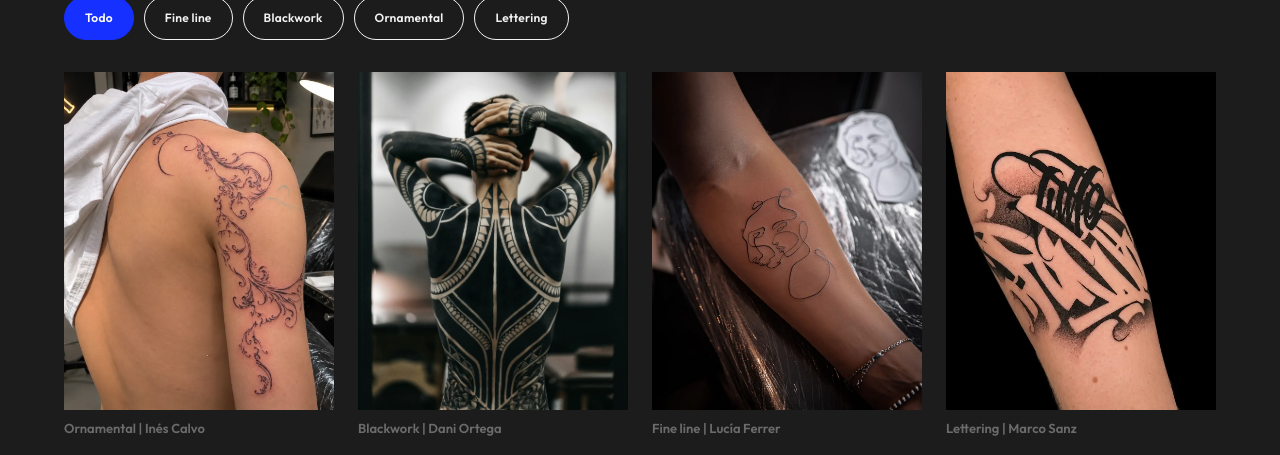
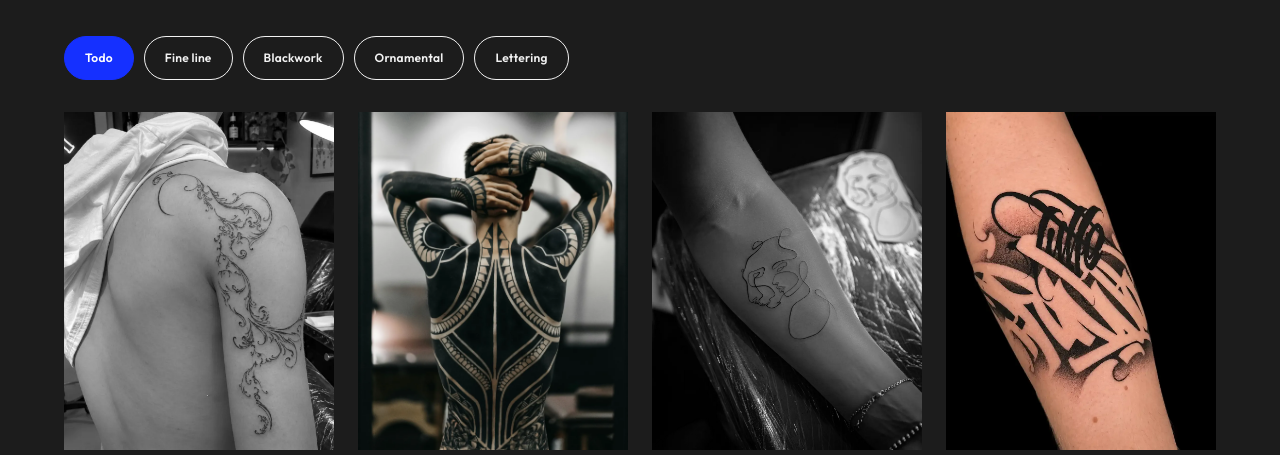
Before and after one commit to victoriaeng04-creator/Pure_Ink_Pr-ctica_2, a plain HTML site: page galeria.html in a window 1280 px wide. Shown: the part 324-779 px from the top of the page. Drawn offline with nearby package versions, Linux system fonts and the light colour scheme.

Commit message:
Galería: ajustes - filtro en fotots y padding de flitros

```diff
--- a/css/estilos.css
+++ b/css/estilos.css
@@ -364,7 +364,7 @@ p { margin: 0; }
 .estudio__textos { display: grid; gap: var(--e-4); max-width: 820px; margin-inline: auto; }
 .estudio__segundo { display: none; }
 
-/* 10. Inicio · Galería con filtros (rama: inicio-galeria) */
+/* 10. Inicio - Galería con filtros (rama: inicio-galeria) */
 .galeria-inicio {
   padding-block: var(--e-7);
   border-top: 1px solid var(--linea);
@@ -374,6 +374,8 @@ p { margin: 0; }
 .galeria-inicio .filtros { justify-content: flex-start; }
 .galeria-inicio .rejilla { text-align: left; }
 .galeria-inicio__mas { margin-top: var(--e-5); }
+
+.galeria { padding-block: var(--e-5) var(--e-7); }
 
 
 .obra { margin: 0; display: flex; flex-direction: column; gap: var(--e-1); }
@@ -403,6 +405,9 @@ p { margin: 0; }
   color: var(--gris-texto);
 }
 .obra--extra { display: none; }
+.obra:nth-child(odd) img { filter: grayscale(1); }
+.rejilla .obra:nth-child(odd) .obra__foto:hover img { filter: grayscale(1); }
+
 
 /* 11. Piezas recientes */
 .recientes { padding-block: var(--e-7); }
```
